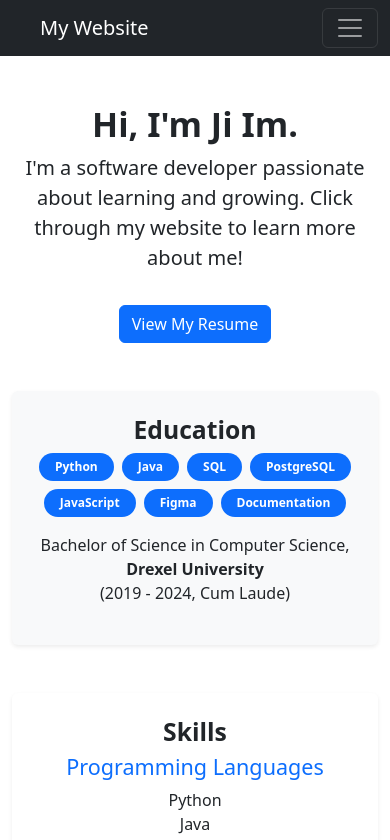
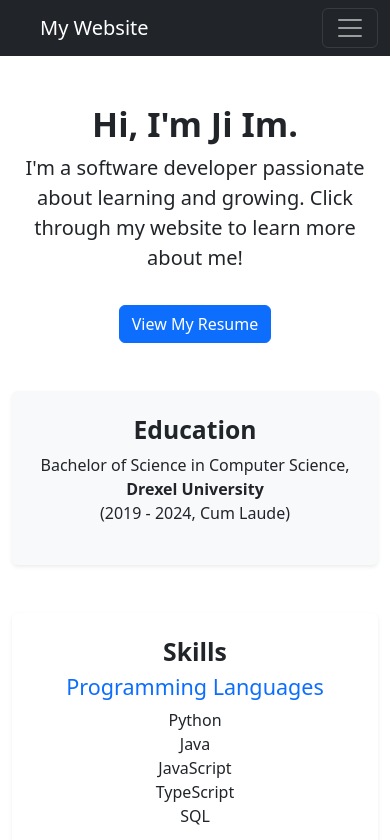
Before and after one commit to josephinaim/josephinaim.github.io, a React (Create React App) app in the folder my-app/: page /#/ in a window 390 px wide. Shown: the top 840 px of the page. Built offline with nearby package versions, Linux system fonts and the light colour scheme.

Commit message:
got rid of skills under education and on click of home page also closes the expanded hamburger menu

```diff
--- a/my-app/src/components/NavigationBar.js
+++ b/my-app/src/components/NavigationBar.js
@@ -15,7 +15,7 @@ const NavigationBar = ({ clearSuccessMessage }) => {
   return (
     <Navbar bg="dark" variant="dark" expand="lg" sticky="top" expanded={expanded}>
       <Container>
-        <Navbar.Brand href="#/" className="website-brand d-flex align-items-center">
+        <Navbar.Brand href="#/" className="website-brand d-flex align-items-center" onClick={handleNavClick}>
           <img
             src="/favicon.ico"
             alt="Logo"
--- a/my-app/src/pages/Home.js
+++ b/my-app/src/pages/Home.js
@@ -1,16 +1,6 @@
 import React from "react";
 import "bootstrap/dist/css/bootstrap.min.css";
 import { motion } from "motion/react";
-
-const skillTags = (skills) => (
-  <div className="d-flex flex-wrap justify-content-center gap-2 mb-3">
-    {skills.map((skill, index) => (
-      <span key={index} className="badge bg-primary rounded-pill px-3 py-2">
-        {skill}
-      </span>
-    ))}
-  </div>
-);
 
 const Home = () => {
   return (
@@ -48,7 +38,6 @@ const Home = () => {
           transition={{ delay: 0.5, duration: 0.8 }}
         >
           <h2 className="fw-semibold">Education</h2>
-          {skillTags(["Python", "Java", "SQL", "PostgreSQL", "JavaScript", "Figma", "Documentation"])}
           <p>Bachelor of Science in Computer Science, <strong>Drexel University</strong><br />(2019 - 2024, Cum Laude)</p>
         </motion.div>
 
```
